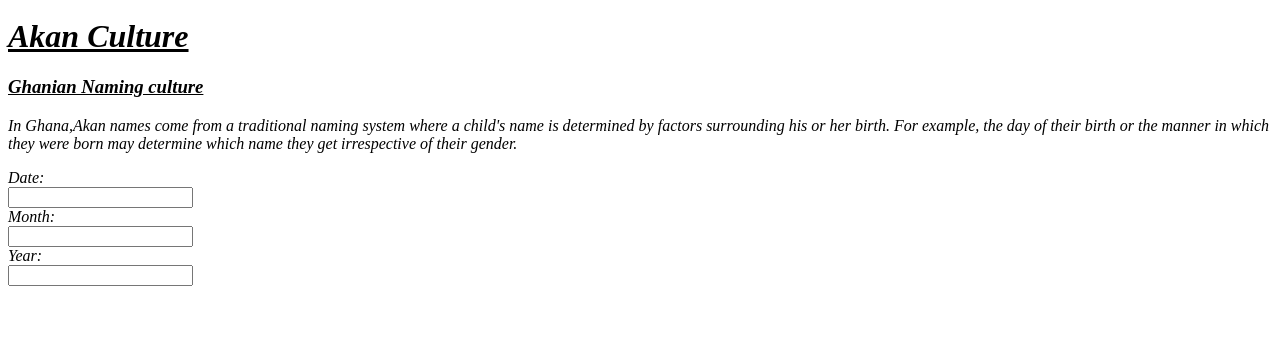
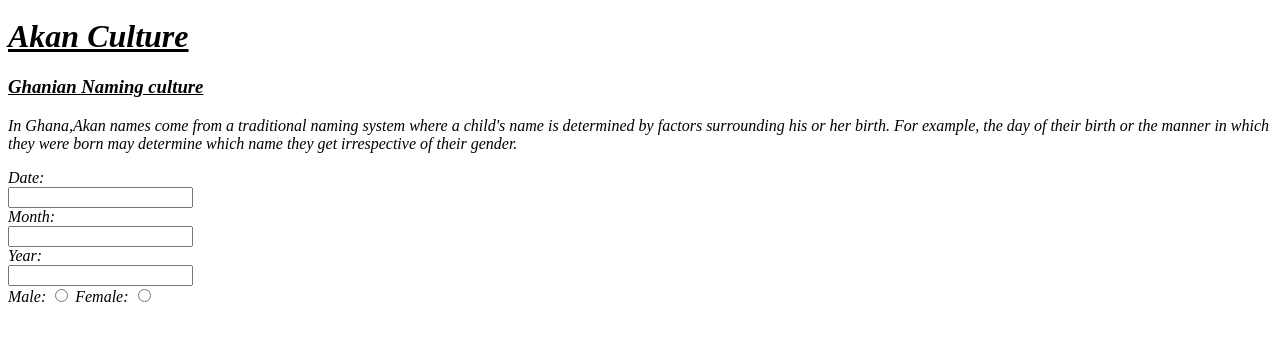
Before and after one commit to Lenus254/Birthday-Naming, a plain HTML site: page index.html in a window 1280 px wide. Shown: the part 220-560 px from the top of the page. Drawn offline with Linux system fonts and the light colour scheme.

Commit message:
added radio buttons to html page input form for selection

```diff
--- a/index.html
+++ b/index.html
@@ -22,6 +22,8 @@
       Date: <br><input type="text" name="date" id="date" class="align"><br>
             Month:<br> <input type="text" name="month" id="month" class="align"><br>
             Year:<br> <input type="text" name="year" id="year" class="align"><br>
+            Male:   <input type="radio" value="male" name="gender" id="allmales" class="radio">
+            Female: <input type="radio" value="female" name="gender" id="allfemales" class="radio"><br>
 
 </body>
 </html>
```
